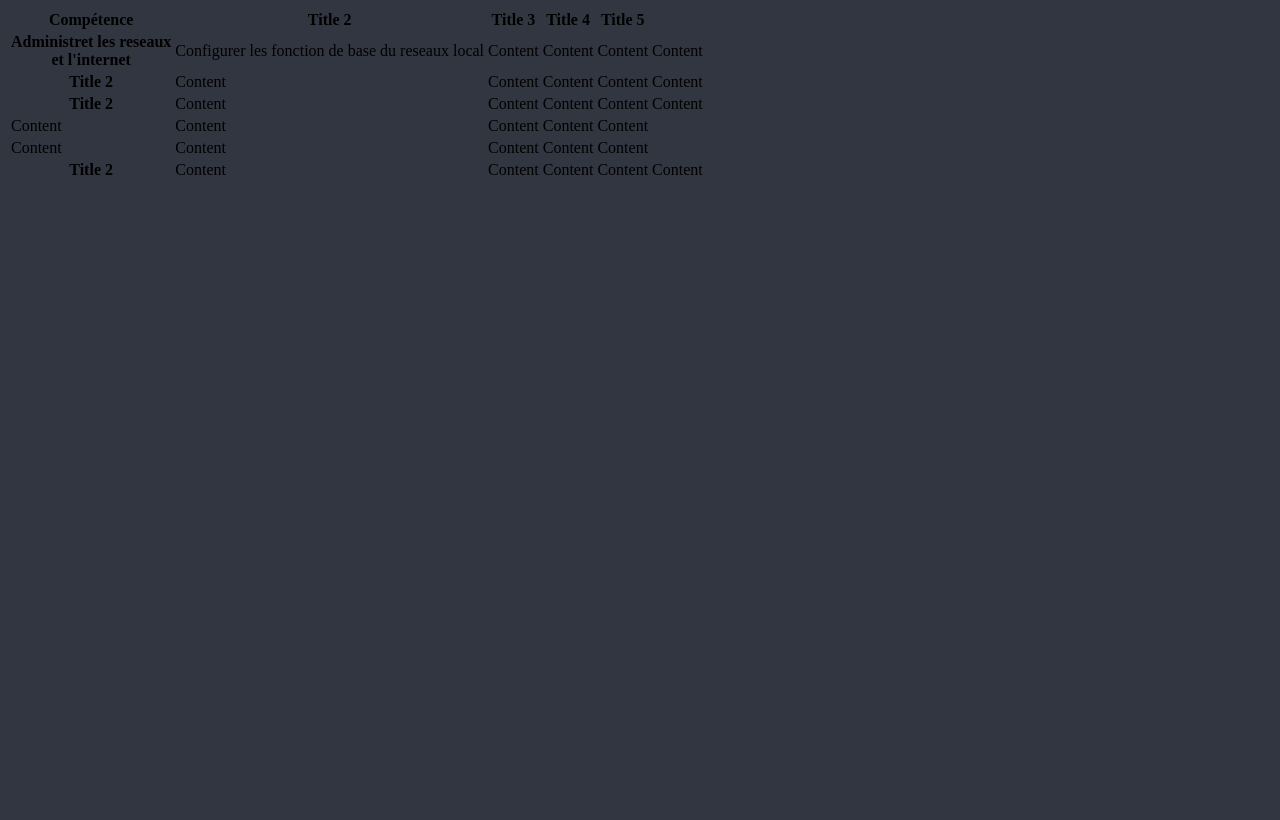
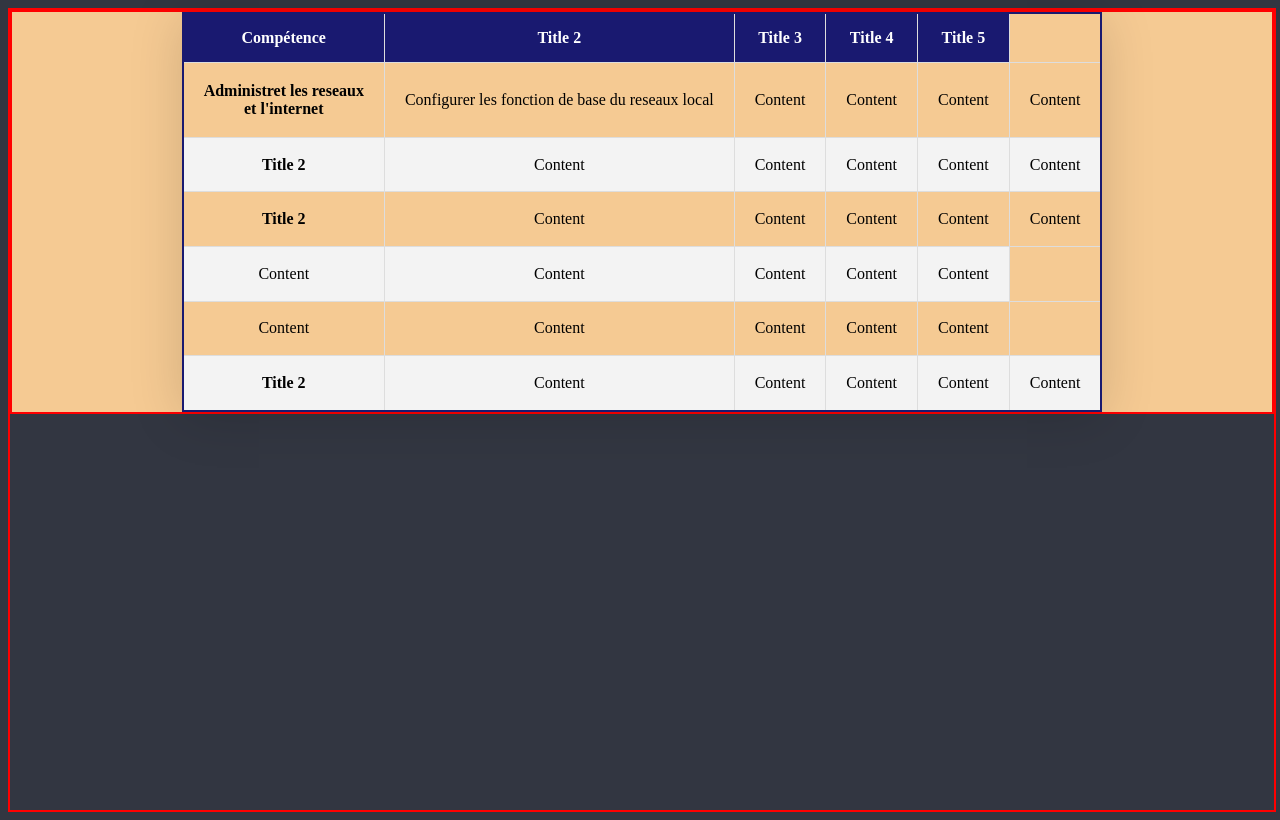
Before and after one commit to Walleleo/Projet, a Symfony app: template templates/Portfolio.html.twig in a window 1280 px wide. Before the commit the page ends 175 px from the top, so only its background shows below. Run offline with Twig, Linux system fonts and the light colour scheme; the template is opened without the code that fills it, so the values that code supplies are empty; some libraries are stand-ins or nearby versions.

Commit message:
Update index.css

```diff
--- a/public/index.css
+++ b/public/index.css
@@ -591,3 +591,71 @@ position: relative;
 text-align:center;
 
 }
+
+/* -----------------------PORTFOLIO---------------------------------------*/
+@import url('https://fonts.googleapis.com/css2?family=Poppins:wght@700&display=swap');
+*
+
+.containerP{
+    position: relative;
+  display: flex;
+  flex-wrap: wrap;
+  border: solid red 2px;
+  height: 800px;
+  width: 100%;
+}
+
+.containerPO{
+  background: rgb(245, 202, 147);
+  position: relative;
+  top: 0;
+  right: auto;
+  display: flex;
+  flex-wrap: wrap;
+  border: solid red 2px;
+  height: 400px;
+  width: 100%;
+}
+
+.containerPO .table-style  {
+    border-collapse: collapse;
+    box-shadow: 0 5px 50px rgba(0,0,0,0.15);
+    cursor: pointer;
+    margin: 0px auto;
+    border: 2px solid midnightblue;
+}
+
+thead tr {
+    background-color: midnightblue;
+    color: #fff;
+    text-align: left;
+}
+
+th, td {
+    padding: 15px 20px;
+    text-align: center;
+
+}
+
+tbody tr, td, th {
+    border: 1px solid #ddd;
+}
+
+tbody tr:nth-child(even){
+    background-color: #f3f3f3;
+}
+
+@media screen and (max-width: 550px) {
+  body {
+    align-items: flex-start;
+  }
+  .table-style  {
+    width: 100%;
+    margin: 0px;
+    font-size: 10px;
+  }
+  th, td {
+    padding: 10px 7px;
+}
+
+}
```
